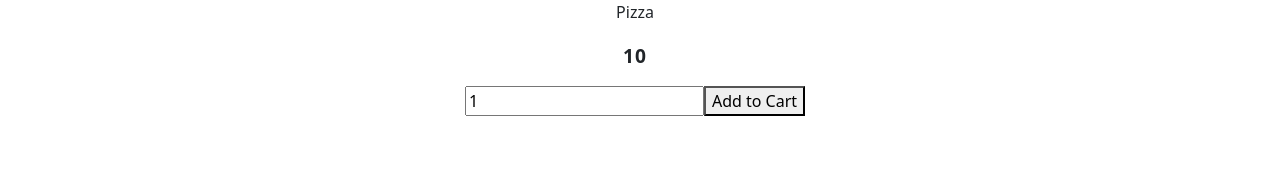
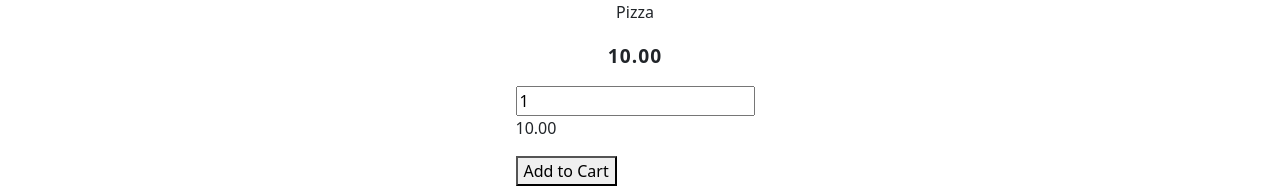
Before and after one commit to gonzalocdlp/Snackhut--Hotel-Restaurant-delivery, a Next.js app: page /product/1 in a window 1280 px wide. Shown: the part 481-671 px from the top of the page. Built offline with nearby package versions, Linux system fonts and the light colour scheme.

Commit message:
working on product

```diff
--- a/src/pages/product/[id].jsx
+++ b/src/pages/product/[id].jsx
@@ -1,5 +1,5 @@
 import styles from '../../styles/Product.module.css';
-var quantity=1;
+let quantity=1;
 
 const Product = () => {
       const food={
@@ -14,6 +14,14 @@ const Product = () => {
 
 
       };
+  let price=food.price;
+function addQuantity(x){
+  var foodvalue=parseInt(food.price);
+  var price=x*foodvalue;
+  console.log (price);
+
+}
+
       return  (
       <div className={styles.menuItem}>
 
@@ -30,7 +38,7 @@ const Product = () => {
                         <p>{food.desc}</p>
                     </div>
                     <div className={styles.menuPrice}>
-                    <p className={styles.price}>{parseInt(food.price)*quantity}</p>
+                    <p className={styles.price}>{price}</p>
                    </div>
 
 
@@ -38,7 +46,8 @@ const Product = () => {
 
 
                 <div className={styles.add}>
-            <input id={quantity} type="number" defaultValue={1} className={styles.quantity}/>
+            <input onClick={addQuantity(quantity.valueOf)} type="number" defaultValue={1} className={styles.quantity}/>
+            <p className={styles.price}>{price}</p>
             <button className={styles.button}>Add to Cart</button>
         </div>
         </div>
```
Also changed, not shown: src/pages/cart.js (added).
